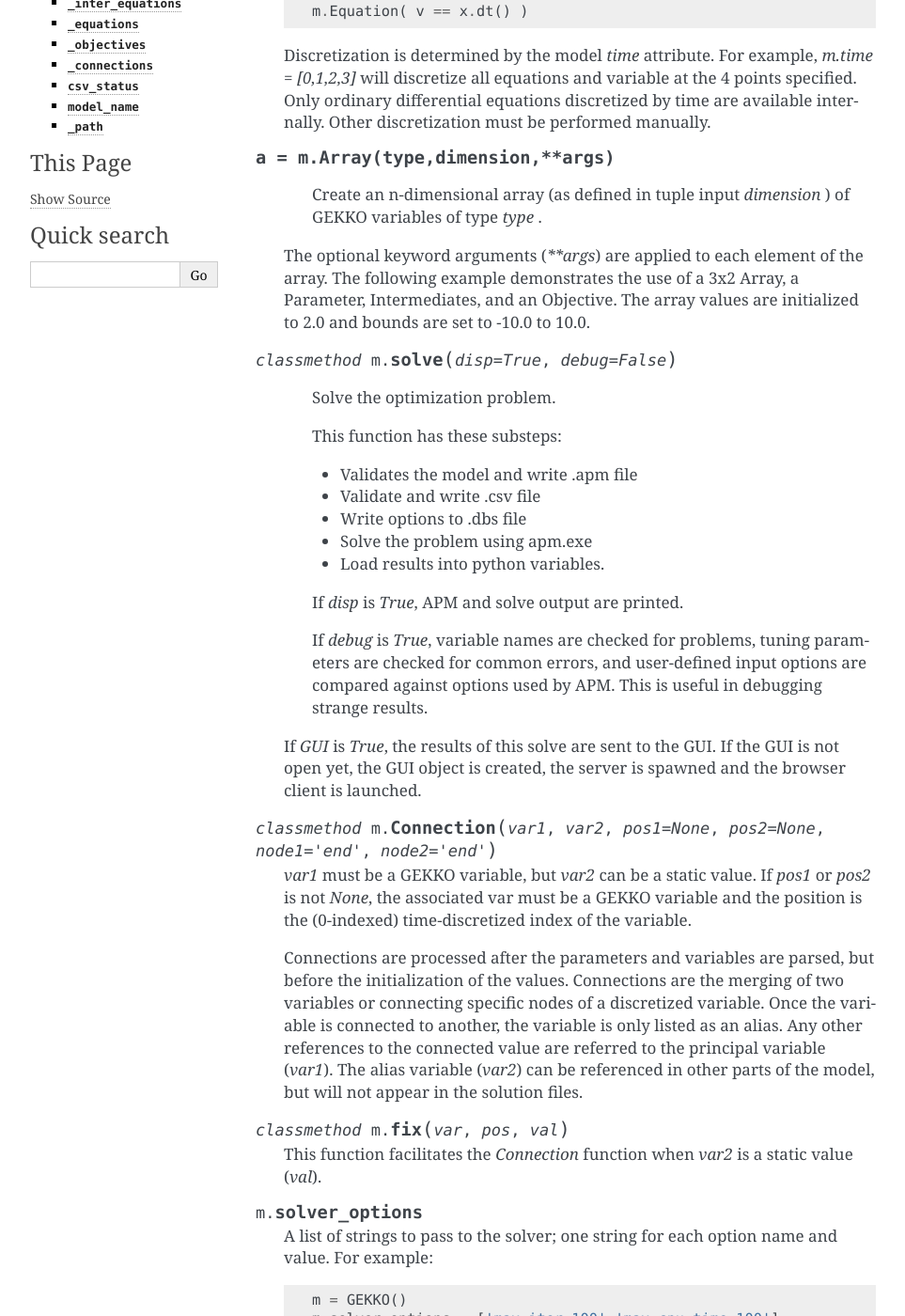
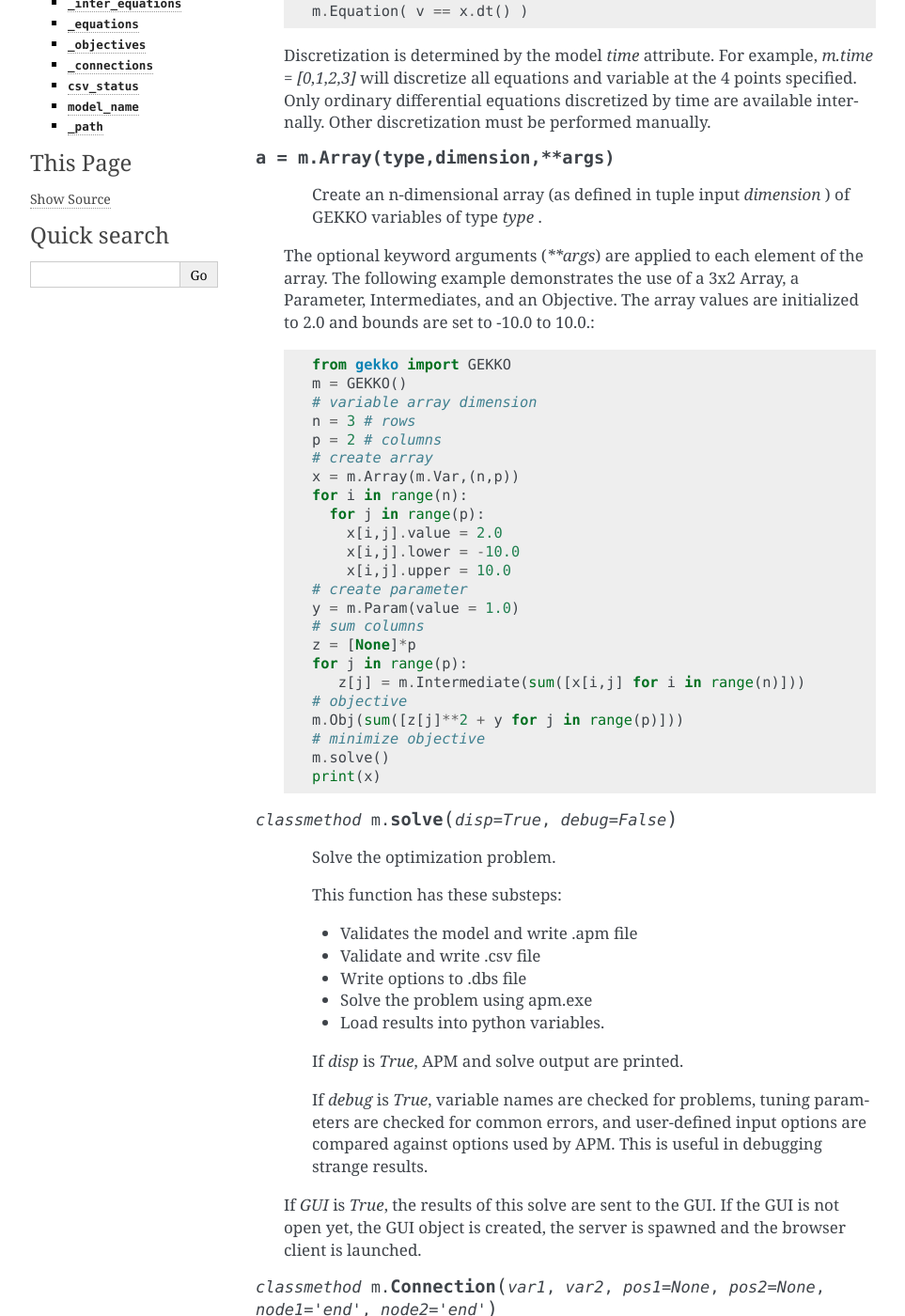
Before and after one commit to BYU-PRISM/GEKKO, a Sphinx documentation site: the page built from docs/model_methods.rst, in a window 1280 px wide and 1400 px high, scrolled down 1052 px. Shown: the whole window at 94% size, without its empty margins (148-1111 px from the left). Built offline with Sphinx 7.4.7, drawn with Linux system fonts in a browser that asks for light colours; some of the changed lines change nothing that is shown.

Commit message:
Update model_methods.rst

```diff
--- a/docs/model_methods.rst
+++ b/docs/model_methods.rst
@@ -76,10 +76,8 @@ Model Building
 .. py:classmethod::    a = m.Array(type,dimension,**args)
 
 	Create an n-dimensional array (as defined in tuple input `dimension` ) of GEKKO variables of type `type` .
-    The optional keyword arguments (`**args`) are applied to each element of the array. The following example demonstrates the use of a 3x2 Array, a Parameter, Intermediates, and an Objective. The array values are initialized to 2.0 and bounds are set to -10.0 to 10.0.
+    The optional keyword arguments (`**args`) are applied to each element of the array. The following example demonstrates the use of a 3x2 Array, a Parameter, Intermediates, and an Objective. The array values are initialized to 2.0 and bounds are set to -10.0 to 10.0.::
 
-.. code-block:: python
-    pygments_style = 'sphinx'
 	from gekko import GEKKO
 	m = GEKKO()
 	# variable array dimension
```
